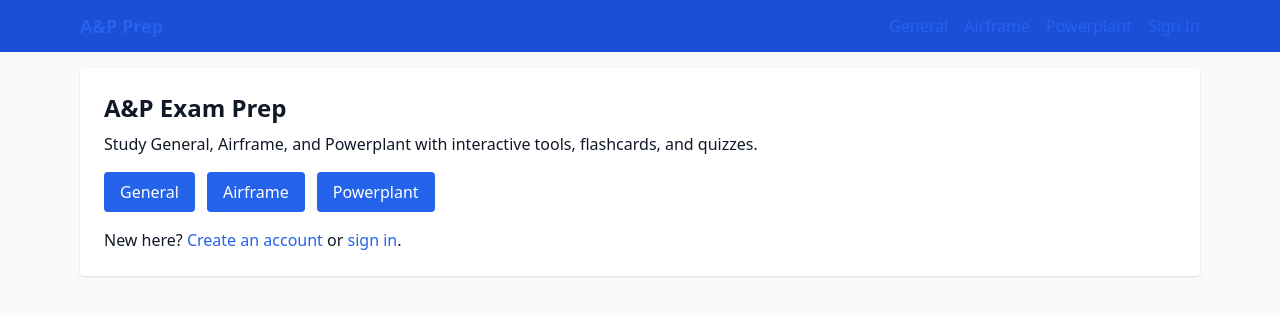
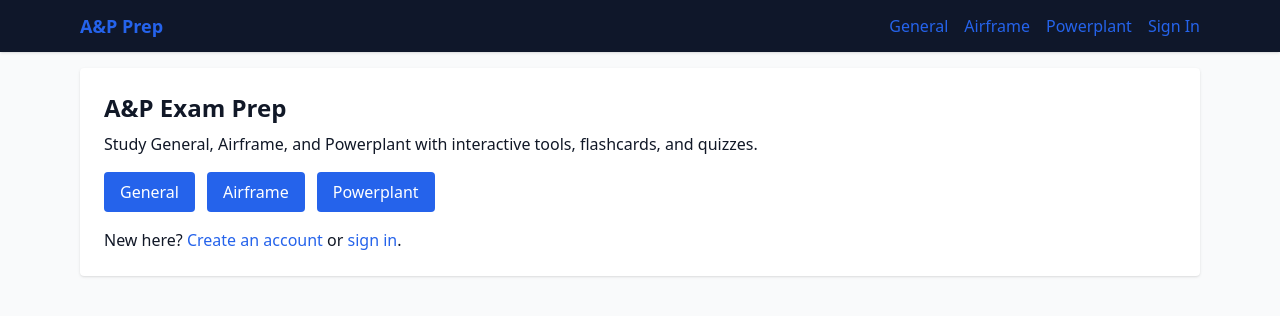
Before and after one commit to evanmcneill2002-star/A-PWEBSITE, a Next.js app: page / in a window 1280 px wide. Shown: the top 316 px of the page. Built offline with nearby package versions, Linux system fonts and the light colour scheme; no server answers.

Commit message:
Update Layout.js

```diff
--- a/components/Layout.js
+++ b/components/Layout.js
@@ -7,7 +7,7 @@ export default function Layout({ children }) {
   const { user } = useAuth();
   return (
     <div className="min-h-screen flex flex-col">
-      <header className="bg-blue-700 text-white">
+      <header className="bg-slate-900 text-white shadow">
         <div className="max-w-6xl mx-auto px-4 py-3 flex items-center justify-between">
           <Link href="/" className="text-lg font-semibold">A&P Prep</Link>
           <nav className="space-x-4">
```
